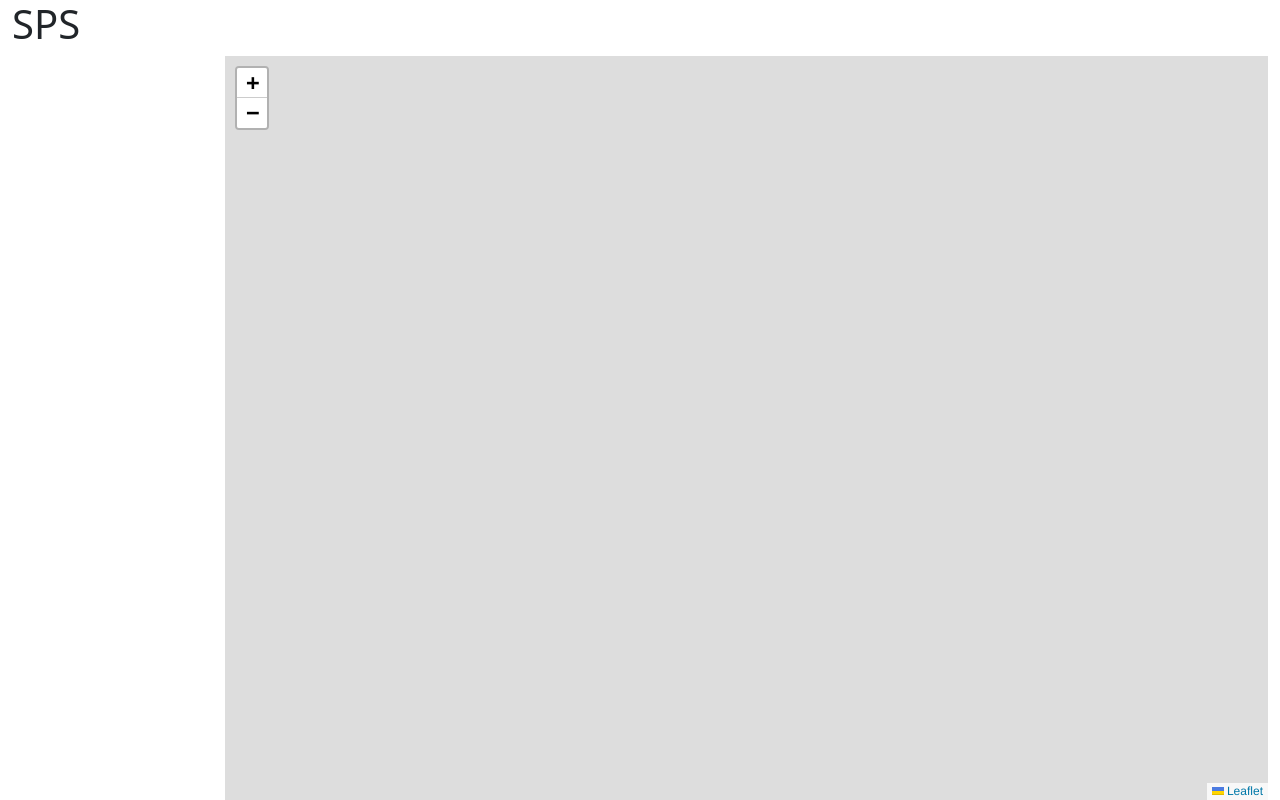
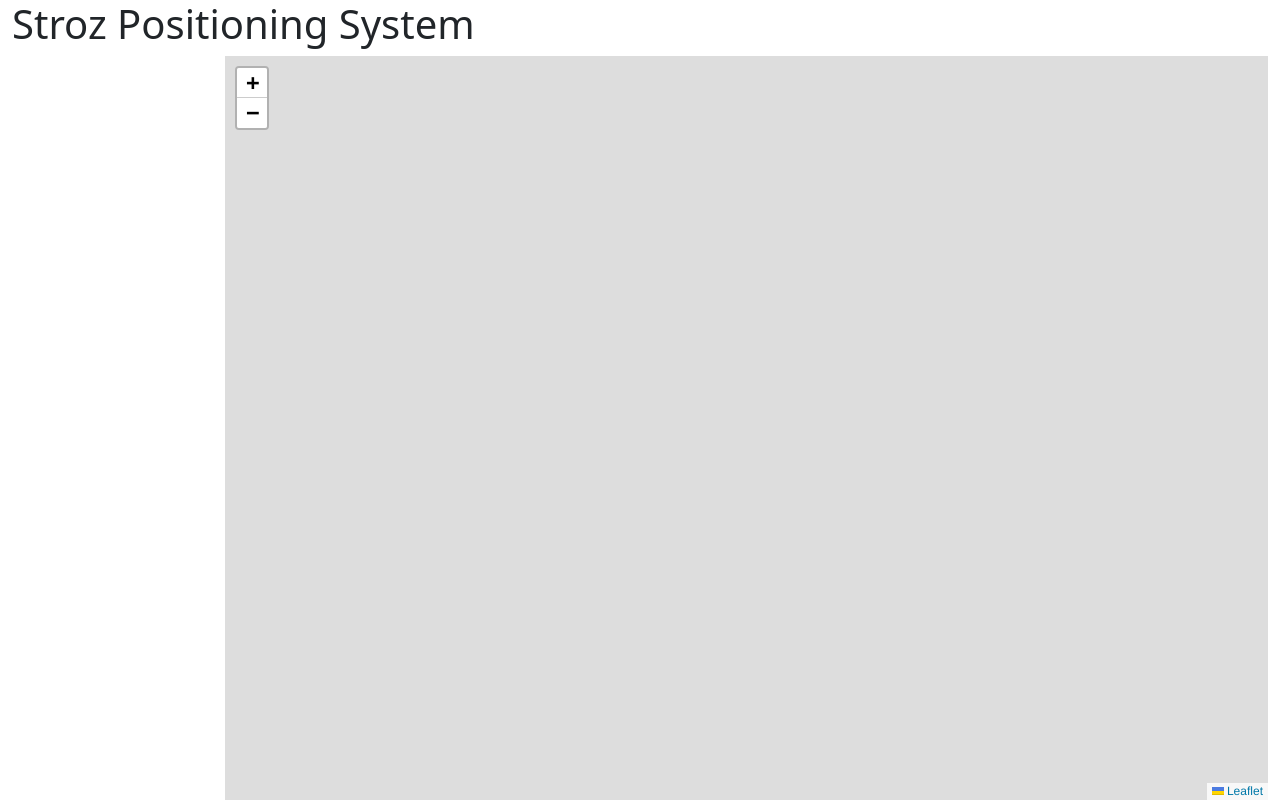
Before and after one commit to boyzoid/my-pi-sky, a website: page public/index.html in a window 1280 px wide. Drawn offline with Linux system fonts and the light colour scheme.

Commit message:
Changed header

```diff
--- a/public/index.html
+++ b/public/index.html
@@ -12,7 +12,7 @@
 <div class="container-fluid min-vh-100 d-flex flex-column">
     <div class="row">
         <div class="col">
-            <h1>SPS</h1>
+            <h1>Stroz Positioning System</h1>
         </div>
     </div>
     <div class="row flex-grow-1">
```
